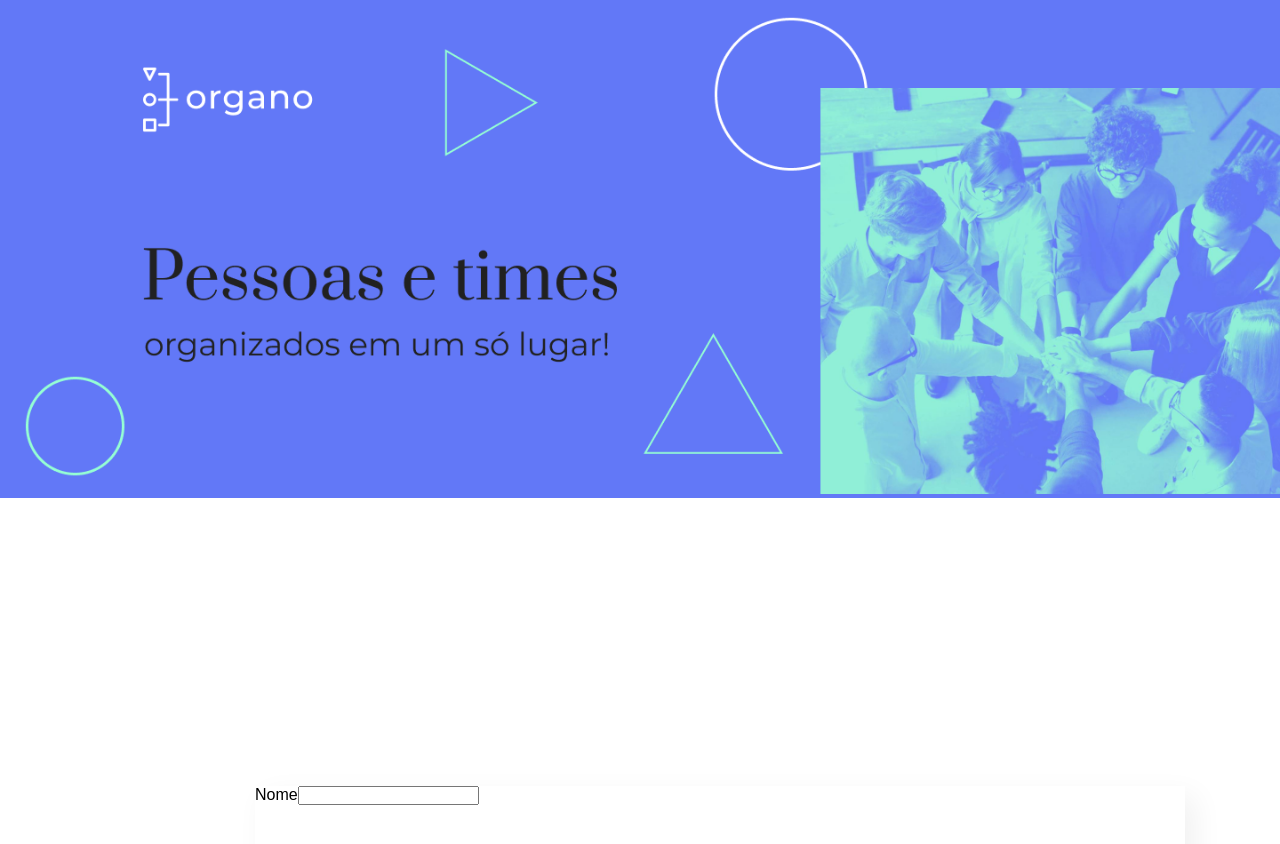
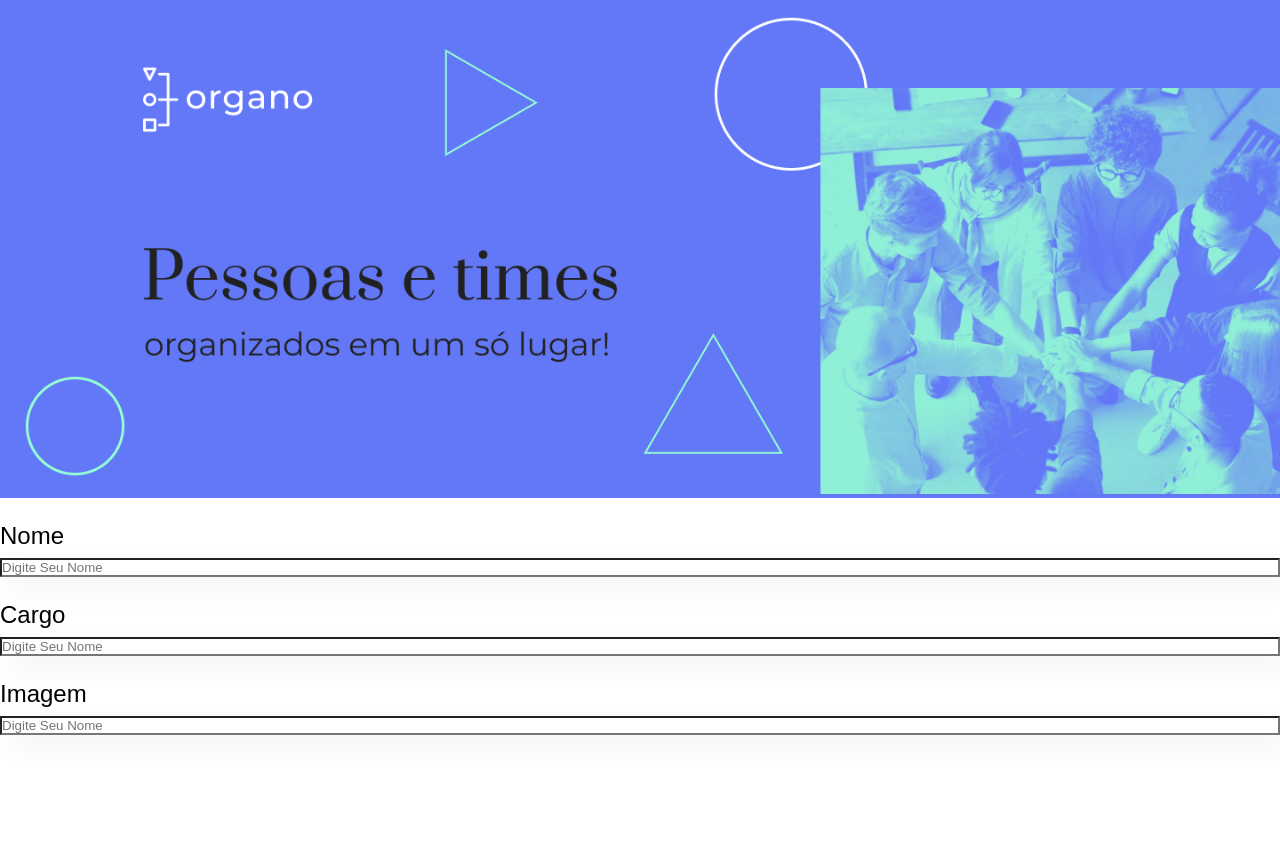
Before and after one commit to charlesanderson25/organo, a React (Vite) app: page / in a window 1280 px wide. Shown: the top 844 px of the page. After the commit the page ends 800 px from the top, so only its background shows below. Built offline with nearby package versions, Linux system fonts and the light colour scheme.

Commit message:
Add interface label on input.tsx

```diff
--- a/src/App.tsx
+++ b/src/App.tsx
@@ -7,7 +7,9 @@ function App() {
     <>
       <div className="App">
         <Banner />
-        <InputField />
+        <InputField label="Nome" />
+        <InputField label="Cargo" />
+        <InputField label="Imagem" />
       </div>
     </>
   );
--- a/src/components/Input.tsx
+++ b/src/components/Input.tsx
@@ -1,10 +1,14 @@
 import "./input.css";
 
-const InputField = () => {
+interface InputFieldProps {
+  label: string;
+}
+
+const InputField = ({ label }: InputFieldProps) => {
   return (
     <section className="input">
-      <label>Nome</label>
-      <input type="text" />
+      <label>{label}</label>
+      <input type="text" placeholder="Digite Seu Nome" />
     </section>
   );
 };
--- a/src/components/input.css
+++ b/src/components/input.css
@@ -1,12 +1,15 @@
 .input {
+  margin: 24px 0;
+}
+
+.input label {
+  display: block;
+  padding-bottom: 8px;
+  font-size: 24px;
+}
+
+.input input {
   background: #fff;
-  mix-blend-mode: normal;
   box-shadow: 10px 10px 30px rgba(0, 0, 0, 0.06);
-  border-radius: 0px;
-
-  position: absolute;
-  width: 930px;
-  height: 80px;
-  left: 255px;
-  top: 786px;
+  width: 100%;
 }
```
